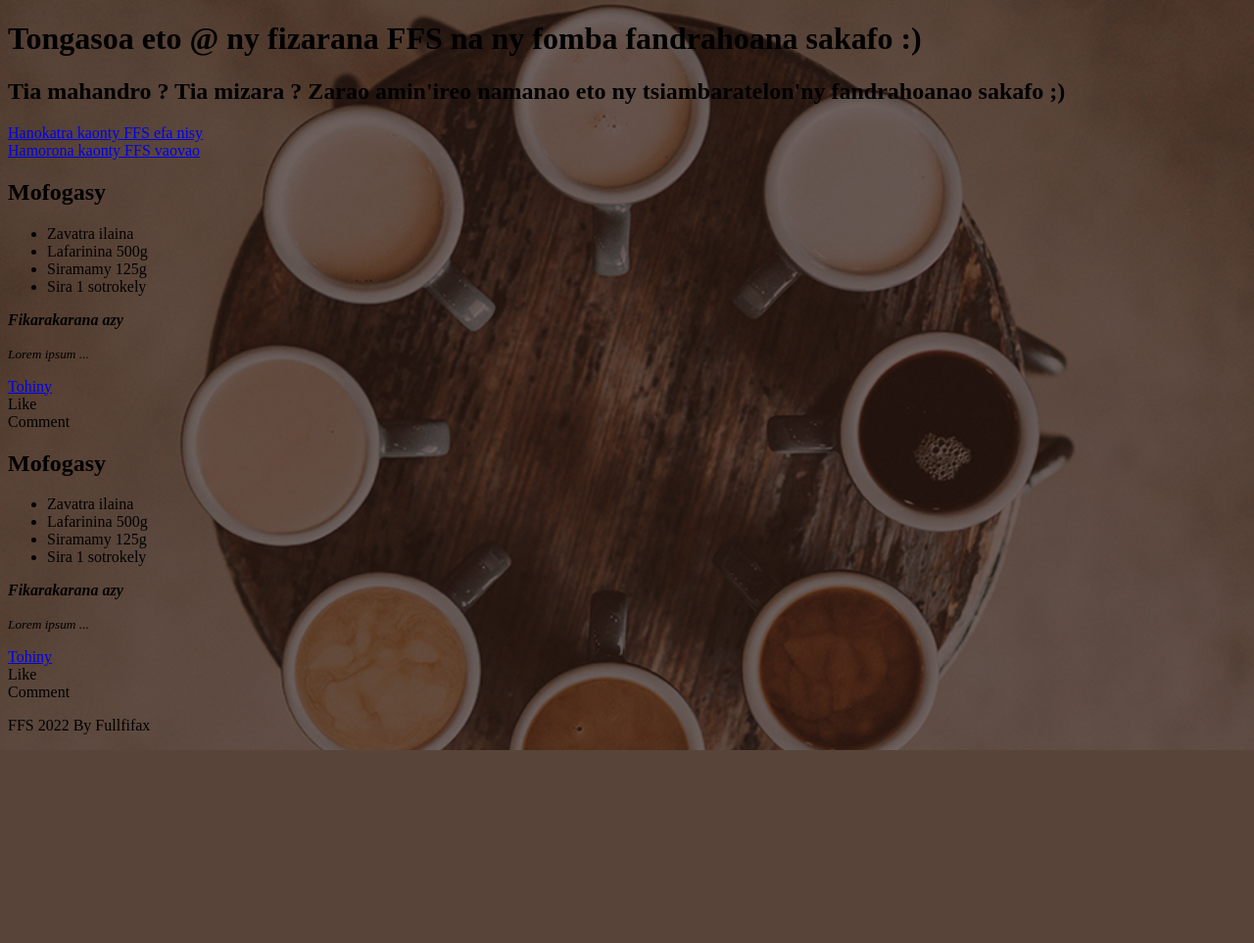
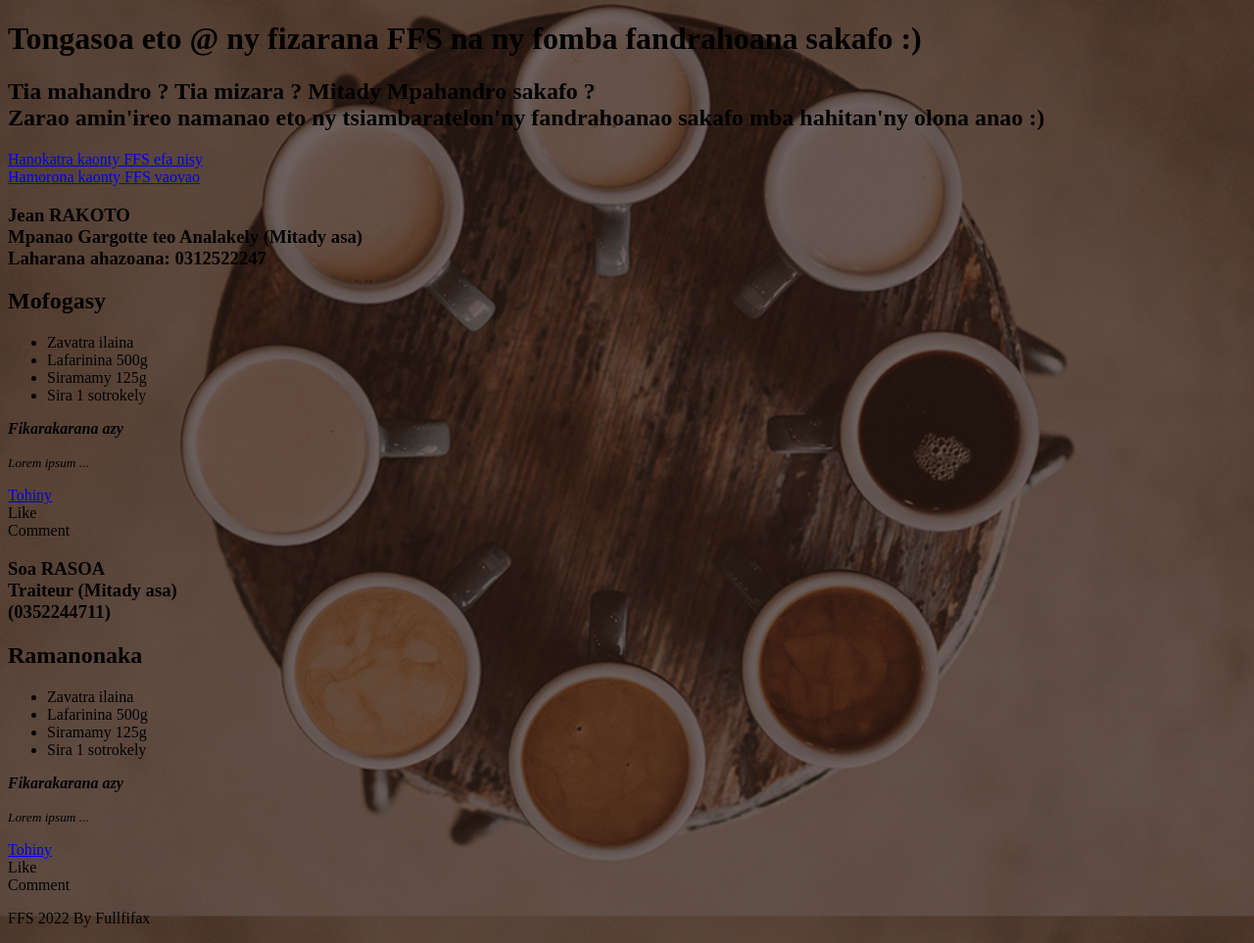
Before and after one commit to Fullfifax/fomba-fahandro-sakafo, a Symfony app: template templates/home/index.html.twig in a window 1280 px wide. Shown: the part 60-1023 px from the top of the page at 98% size. Before the commit the page ends 826 px from the top, so only its background shows below. Run offline with Twig, Linux system fonts and the light colour scheme; the template is opened without the code that fills it, so the values that code supplies are empty; some libraries are stand-ins or nearby versions.

Commit message:
[FRONT] adding some information

```diff
--- a/templates/_partials/_nav.html.twig
+++ b/templates/_partials/_nav.html.twig
@@ -1,14 +1,14 @@
 <!-- Navbar -->
 <nav class="navbar navbar-expand-lg navbar-dark py-lg-4 d-flex" id="mainNav">
     <div class="container">
-        <a class="navbar-brand text-uppercase fw-bold fw-italic d-lg-none" href="{{ path('app_home') }}">FFS</a>
+        <a class="navbar-brand text-uppercase fw-bold fw-italic d-lg-none" href="{{ path('app_recipes') }}">FFS</a>
         <button class="navbar-toggler" type="button" data-bs-toggle="collapse" data-bs-target="#navbarSupportedContent" aria-controls="navbarSupportedContent" aria-expanded="false" aria-label="Toggle navigation"><span class="navbar-toggler-icon"></span></button>
-        <div class="collapse navbar-collapse d-flex" style="justify-content:space-between;" id="navbarSupportedContent">
+        <div class="collapse navbar-collapse justify-content-between d-lg-none" id="navbarSupportedContent">
             <div class="nav-left">
                 <ul class="navbar-nav">
                     {% if app.user %}
-                        <li class="nav-item px-lg-4"><a class="navbar-brand text-uppercase fw-bold" href="{{ path('app_home') }}">FFS ;)</a></li>
-                        <li class="nav-item px-lg-4"><a class="nav-link text-uppercase" href="#">Hampiditra FFS</a></li>
+                        <li class="nav-item px-lg-4"><a class="navbar-brand text-uppercase fw-bold" href="{{ path('app_recipes') }}">FFS ;)</a></li>
+                        <li class="nav-item px-lg-4"><a class="nav-link text-uppercase" href="{{ path('app_add_recipe') }}">Hampiditra FFS</a></li>
                         <li class="nav-item px-lg-4"><a class="nav-link text-uppercase" href="#">Lisitry ny FFS</a></li>
                 </ul>
             </div>
--- a/templates/home/recipes.html.twig
+++ b/templates/home/recipes.html.twig
@@ -3,11 +3,20 @@
         <div class="row">
             <div class="col-xl-6 mx-auto">
                 <div class="cta-inner bg-faded text-center rounded">
-                    <h2 class="section-heading mb-5">
+                    <h3 class="mb-4 bg-secondary text-light p-2 rounded">
+                        <span>Jean RAKOTO</span>
+                        <br />
+                        <span class="h6">Mpanao Gargotte teo Analakely (Mitady asa)</span>
+                        <br />
+                        <span class="mx-5 h6">Laharana ahazoana: 0312522247</span>
+                    </h3>
+
+                    <h2 class="h3">
                         <span class="section-heading-lower">Mofogasy</span>
                     </h2>
+
                     <ul class="list-unstyled list-hours mb-5 text-left mx-auto">
-                        <li class="list-unstyled-item list-hours-item d-flex">
+                        <li class="list-unstyled-item list-hours-item d-flex text-secondary today">
                             Zavatra ilaina
                         </li>
                         <li class="list-unstyled-item list-hours-item d-flex text-secondary today">
@@ -31,7 +40,7 @@
                         <br>
                     </p>
                     <a class="btn btn-secondary text-light" href="#!">Tohiny</a>
-                    <div class="bg-secondary d-flex mt-4 navbar text-light">
+                    <div class="bg-secondary d-flex mt-4 navbar text-light rounded">
                         <div class="likes mx-3">Like</div>
                         <div class="comments mx-3">Comment</div>
                     </div>
@@ -39,11 +48,19 @@
             </div>
             <div class="col-xl-6 mx-auto">
                 <div class="cta-inner bg-faded text-center rounded">
-                    <h2 class="section-heading mb-5">
-                        <span class="section-heading-lower">Mofogasy</span>
+                    <h3 class="mb-4 bg-secondary text-light p-2 rounded">
+                        <span >Soa RASOA</span>
+                        <br />
+                        <span class="h6">Traiteur (Mitady asa)</span>
+                        <br />
+                        <span class="mx-5 h6">(0352244711)</span>
+                    </h3>
+                    <h2 class="h3">
+                        <span class="section-heading-lower">Ramanonaka</span>
                     </h2>
+
                     <ul class="list-unstyled list-hours mb-5 text-left mx-auto">
-                        <li class="list-unstyled-item list-hours-item d-flex">
+                        <li class="list-unstyled-item list-hours-item d-flex text-secondary today">
                             Zavatra ilaina
                         </li>
                         <li class="list-unstyled-item list-hours-item d-flex text-secondary today">
@@ -67,7 +84,7 @@
                         <br>
                     </p>
                     <a class="btn btn-secondary text-light" href="#!">Tohiny</a>
-                    <div class="bg-secondary d-flex mt-4 navbar text-light">
+                    <div class="bg-secondary d-flex mt-4 navbar text-light rounded">
                         <div class="likes mx-3">Like</div>
                         <div class="comments mx-3">Comment</div>
                     </div>
--- a/templates/home/welcome.html.twig
+++ b/templates/home/welcome.html.twig
@@ -5,8 +5,9 @@
     <div class="intro-left">
         <div class="intro-text left-0 text-center bg-faded p-5 rounded">
             <h2 class="section-heading mb-4">
-                <span class="section-heading-upper text-big">Tia mahandro ? Tia mizara ?</span>
-                <span class="section-heading-upper">Zarao amin'ireo namanao eto ny tsiambaratelon'ny fandrahoanao sakafo ;)</span>
+                <span class="h3">Tia mahandro ? Tia mizara ? Mitady Mpahandro sakafo ?</span>
+                <br />
+                <span class="section-heading-upper">Zarao amin'ireo namanao eto ny tsiambaratelon'ny fandrahoanao sakafo mba hahitan'ny olona anao :)</span>
             </h2>
             <div class="authentication-button">
                 <div class="intro-button mx-auto"><a class="btn btn-secondary btn-xl text-light" href="{{ path('app_login') }}">Hanokatra kaonty FFS efa nisy</a></div>
--- /dev/null
+++ b/templates/recipes/list_recipes.html.twig
@@ -0,0 +1,3 @@
+{% block body %}
+    {% include 'home/recipes.html.twig' %}
+{% endblock %}
```
Also changed, not shown: templates/recipes/add_recipe.html.twig (added, +29 -0 lines), templates/recipes/index.html.twig (added, +7 -0 lines).
